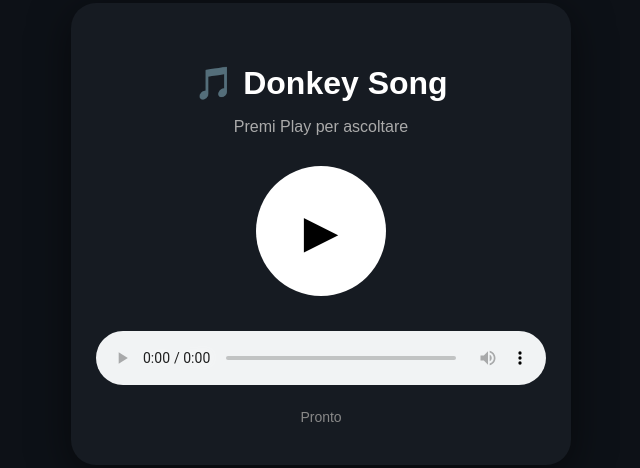
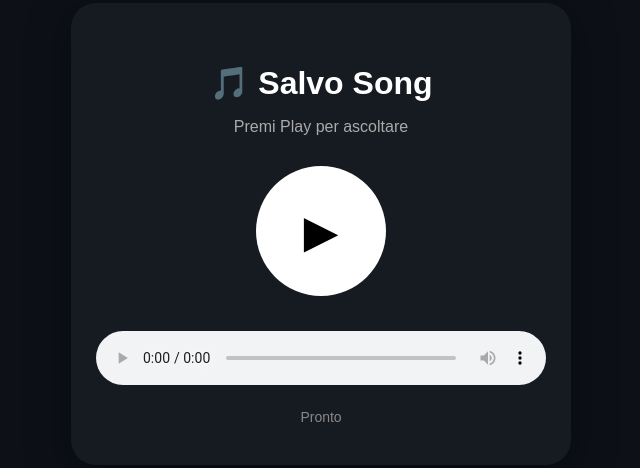
Before and after one commit to Virtual8oy/donkeysong, a plain HTML site: page index.html in a window 1280 px wide. Shown: the part 166-634 px from the top of the page, without its empty margins (319-959 px from the left). Drawn offline with Linux system fonts and the light colour scheme.

Commit message:
Update index.html

```diff
--- a/index.html
+++ b/index.html
@@ -4,7 +4,7 @@
     <meta charset="UTF-8">
     <meta name="viewport" content="width=device-width, initial-scale=1.0">
 
-    <title>Donkey Song</title>
+    <title>Salvo Song</title>
 
     <style>
         * {
@@ -92,7 +92,7 @@
 
 <div class="container">
 
-    <h1>🎵 Donkey Song</h1>
+    <h1>🎵 Salvo Song</h1>
 
     <p>Premi Play per ascoltare</p>
 
```
